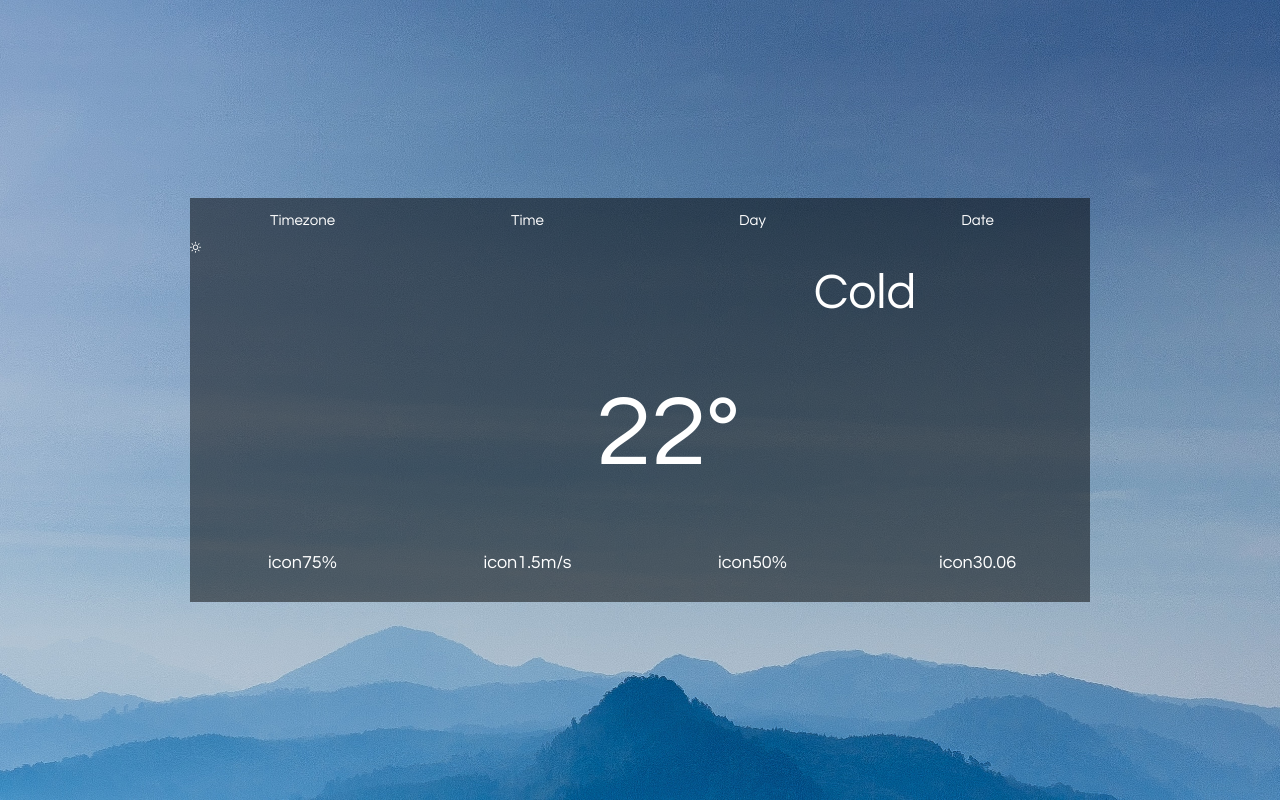
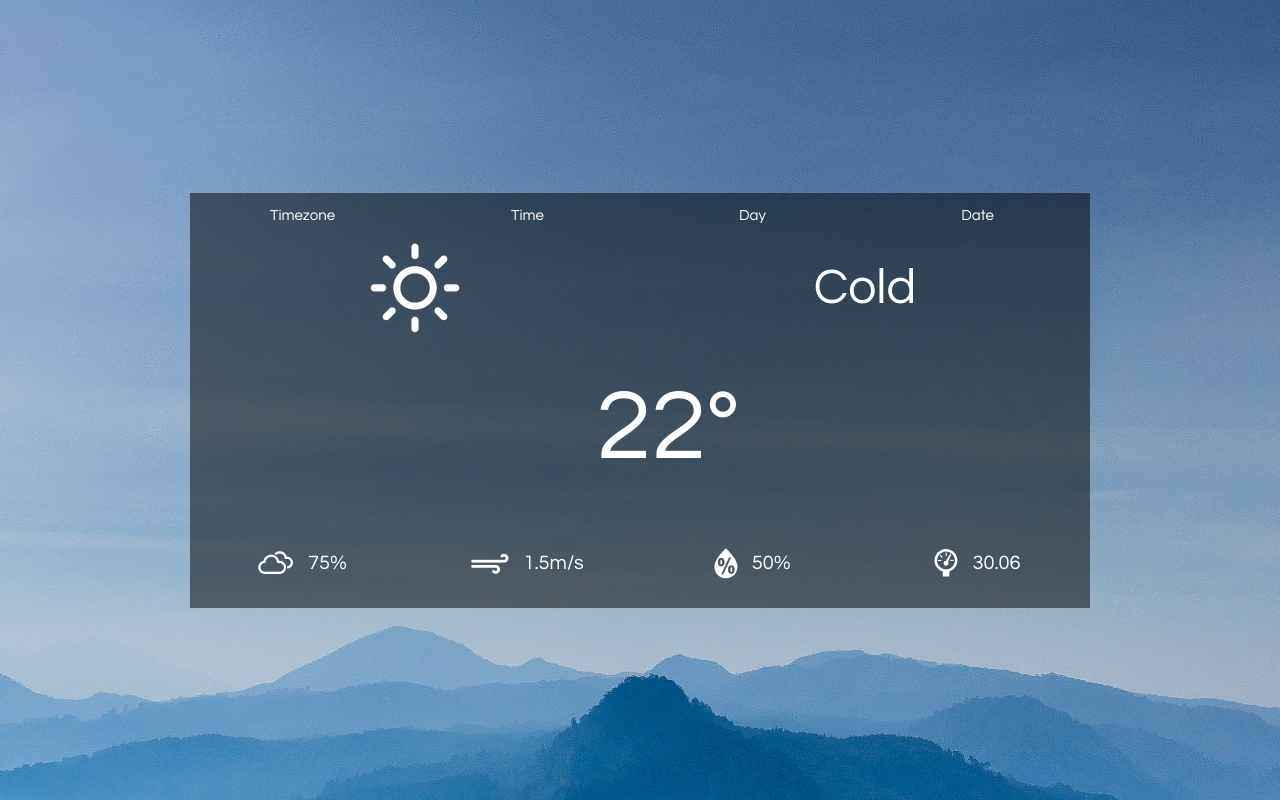
Before and after one commit to jezyk2796/weatherApp, a website built with webpack: page src/index.html in a window 1280 px wide. Built offline with nearby package versions, Linux system fonts and the light colour scheme.

Commit message:
styles are finished

```diff
--- a/src/index.html
+++ b/src/index.html
@@ -1,5 +1,6 @@
 <!DOCTYPE html>
 <html lang="en">
+
 <head>
   <meta charset="UTF-8" />
   <meta name="viewport" content="width=device-width, initial-scale=1.0" />
@@ -17,31 +18,30 @@
     </div>
     <div class="current-weather">
       <div class="current-icon">
-          <!--  -->
         <i class="wi wi-day-sunny"></i>
-          <!--  -->
       </div>
       <p class="current-description center">Cold</p>
       <p class="current-degree center"><span class="degree">22&deg;</span></p>
     </div>
     <div class="specific-info">
       <div class="info-box center clouds">
-          icon
+        <i class="wi wi-cloudy"></i>
         <p>75%</p>
       </div>
       <div class="info-box center wind">
-          icon
+        <i class="wi wi-strong-wind"></i>
         <p>1.5m/s</p>
       </div>
       <div class="info-box center humidity">
-          icon
+        <i class="wi wi-humidity"></i>
         <p>50%</p>
       </div>
       <div class="info-box center pressure">
-          icon
+        <i class="wi wi-barometer"></i>
         <p>30.06</p>
       </div>
     </div>
   </div>
 </body>
+
 </html>
--- a/src/js/index.js
+++ b/src/js/index.js
@@ -1,8 +1,3 @@
 import './../style/main.scss';
 
 import './app.js';
-
-import '@fortawesome/fontawesome-free/js/fontawesome';
-import '@fortawesome/fontawesome-free/js/solid';
-import '@fortawesome/fontawesome-free/js/regular';
-import '@fortawesome/fontawesome-free/js/brands';
--- a/src/style/partials/app.scss
+++ b/src/style/partials/app.scss
@@ -25,6 +25,13 @@
     .current-icon {
       height: 10rem;
       width: 50%;
+      display: flex;
+      justify-content: center;
+      align-items: center;
+
+      i {
+        font-size: 8rem;
+      }
     }
 
     .current-description {
@@ -52,6 +59,15 @@
     .info-box {
       width: 100%;
       font-size: 1.8rem;
+
+      i {
+        font-size: 3rem;
+      }
+
+      p {
+        padding: 0 0 0 1.5rem;
+        font-size: 2rem;
+      }
     }
   }
 }
```
Lines whose indentation alone changed are shown as unchanged.
